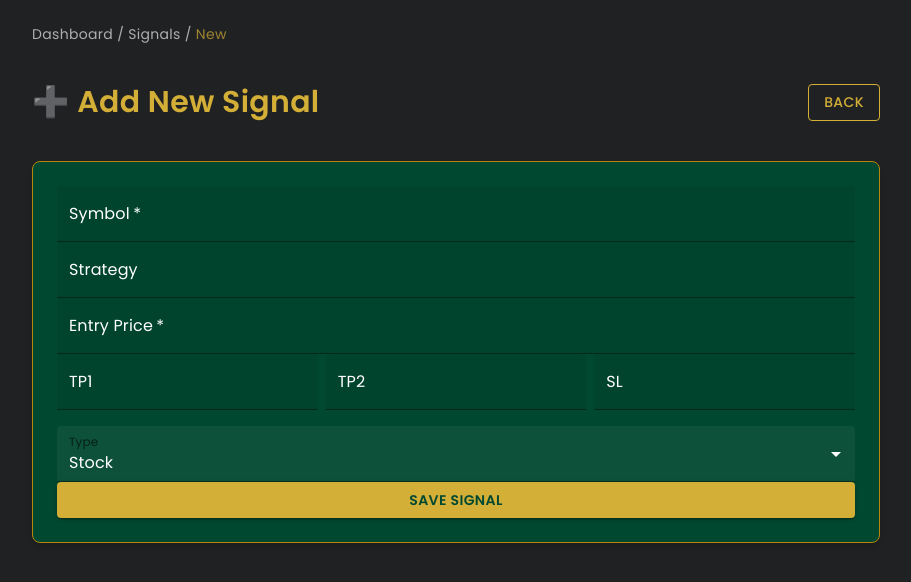
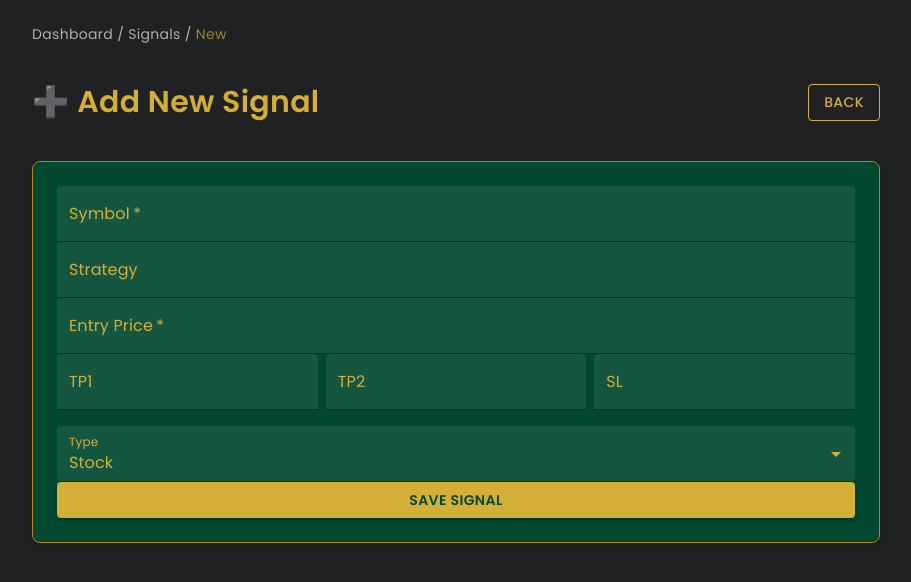
Before and after one commit to oyousaf/0mega, a Next.js app: page /signals/new in a window 1280 px wide. Shown: the top 582 px of the page, without its empty margins (184-1095 px from the left). Built offline with nearby package versions, Linux system fonts and the light colour scheme.

Commit message:
optimising SignalForm UI

```diff
--- a/components/signals/SignalForm.tsx
+++ b/components/signals/SignalForm.tsx
@@ -1,7 +1,14 @@
 "use client";
 
 import { useState } from "react";
-import { TextField, Button, MenuItem } from "@mui/material";
+import {
+  Button,
+  MenuItem,
+  FormControl,
+  InputLabel,
+  Select,
+  TextField,
+} from "@mui/material";
 import { updateSignal } from "@/app/signals/actions/updateSignal";
 
 type SignalFormProps = {
@@ -41,7 +48,6 @@ export default function SignalForm({
     setLoading(true);
     setMessage("");
 
-    // Parent submit handler (Add or Edit)
     if (onSubmit) {
       await onSubmit(form);
       onSuccess?.();
@@ -49,7 +55,6 @@ export default function SignalForm({
       return;
     }
 
-    // Internal behaviour (Edit or Add)
     if (mode === "edit") {
       await updateSignal(form.id, form);
       setMessage("Updated successfully.");
@@ -66,94 +71,105 @@ export default function SignalForm({
     setLoading(false);
   }
 
+  const filledStyles = {
+    "& .MuiFilledInput-root": {
+      backgroundColor: "rgba(255,255,255,0.08)",
+      color: "var(--omega-gold)",
+    },
+    "& .MuiFilledInput-input": {
+      color: "var(--omega-gold)",
+    },
+    "& .MuiInputLabel-root": {
+      color: "var(--omega-gold)",
+    },
+  };
+
   return (
     <form
       onSubmit={handleSubmit}
       className="space-y-4 bg-omega-green p-6 rounded-lg shadow-md border border-omega-dark-gold"
     >
-      {/* Symbol */}
+      {/* SYMBOL */}
       <TextField
         label="Symbol"
         variant="filled"
         fullWidth
         required
+        sx={filledStyles}
         value={form.symbol}
         onChange={(e) => setForm({ ...form, symbol: e.target.value })}
-        slotProps={{
-          inputLabel: { sx: { color: "white" } },
-          input: { sx: { color: "white" } },
-        }}
       />
 
-      {/* Strategy */}
+      {/* STRATEGY */}
       <TextField
         label="Strategy"
         variant="filled"
         fullWidth
+        sx={filledStyles}
         value={form.strategy}
         onChange={(e) => setForm({ ...form, strategy: e.target.value })}
-        slotProps={{
-          inputLabel: { sx: { color: "white" } },
-          input: { sx: { color: "white" } },
-        }}
       />
 
-      {/* Entry Price */}
+      {/* ENTRY PRICE */}
       <TextField
         label="Entry Price"
         variant="filled"
         fullWidth
         required
+        sx={filledStyles}
         value={form.entry_price}
         onChange={(e) => setForm({ ...form, entry_price: e.target.value })}
-        slotProps={{
-          inputLabel: { sx: { color: "white" } },
-          input: { sx: { color: "white" } },
-        }}
       />
 
-      {/* TP1 / TP2 / SL */}
+      {/* TP1 TP2 SL */}
       <div className="grid grid-cols-3 gap-2">
         {["tp1", "tp2", "sl"].map((key) => (
           <TextField
             key={key}
             label={key.toUpperCase()}
             variant="filled"
+            sx={filledStyles}
             value={form[key]}
             onChange={(e) => setForm({ ...form, [key]: e.target.value })}
-            slotProps={{
-              inputLabel: { sx: { color: "white" } },
-              input: { sx: { color: "white" } },
-            }}
           />
         ))}
       </div>
 
-      {/* Type */}
-      <TextField
-        select
-        label="Type"
-        variant="filled"
-        fullWidth
+      {/* TYPE (Select v2) */}
+      <FormControl fullWidth variant="filled" sx={filledStyles}>
+        <InputLabel>Type</InputLabel>
+        <Select
           value={form.type}
           onChange={(e) => setForm({ ...form, type: e.target.value })}
           sx={{
-          "& .MuiSelect-select": { color: "white" },
-          "& .MuiSelect-icon": { color: "white" },
-          "& .MuiFilledInput-root": {
-            backgroundColor: "rgba(255,255,255,0.05)",
+            color: "var(--omega-gold)",
+            "& .MuiSvgIcon-root": {
+              color: "var(--omega-gold)",
+            },
+          }}
+          MenuProps={{
+            PaperProps: {
+              sx: {
+                backgroundColor: "var(--omega-green)",
+                border: "1px solid var(--omega-dark-gold)",
+                color: "var(--omega-gold)",
+              },
             },
           }}
         >
-        <MenuItem value="stock" sx={{ color: "white" }}>
+          <MenuItem value="stock" sx={{ color: "var(--omega-gold)" }}>
             Stock
           </MenuItem>
-        <MenuItem value="crypto" sx={{ color: "white" }}>
+          <MenuItem value="crypto" sx={{ color: "var(--omega-gold)" }}>
             Crypto
           </MenuItem>
-      </TextField>
+          <MenuItem value="forex" sx={{ color: "var(--omega-gold)" }}>
+            Forex
+          </MenuItem>
+        </Select>
+      </FormControl>
 
-      {/* Submit */}
+      {/* SUBMIT */}
       <Button
         type="submit"
         variant="contained"
@@ -168,11 +184,7 @@ export default function SignalForm({
       >
         {loading
           ? "Saving..."
-          : submitLabel
-          ? submitLabel
-          : mode === "edit"
-          ? "Save Changes"
-          : "Add Signal"}
+          : submitLabel ?? (mode === "edit" ? "Save Changes" : "Add Signal")}
       </Button>
 
       {message && (
```
Lines whose indentation alone changed are shown as unchanged.
